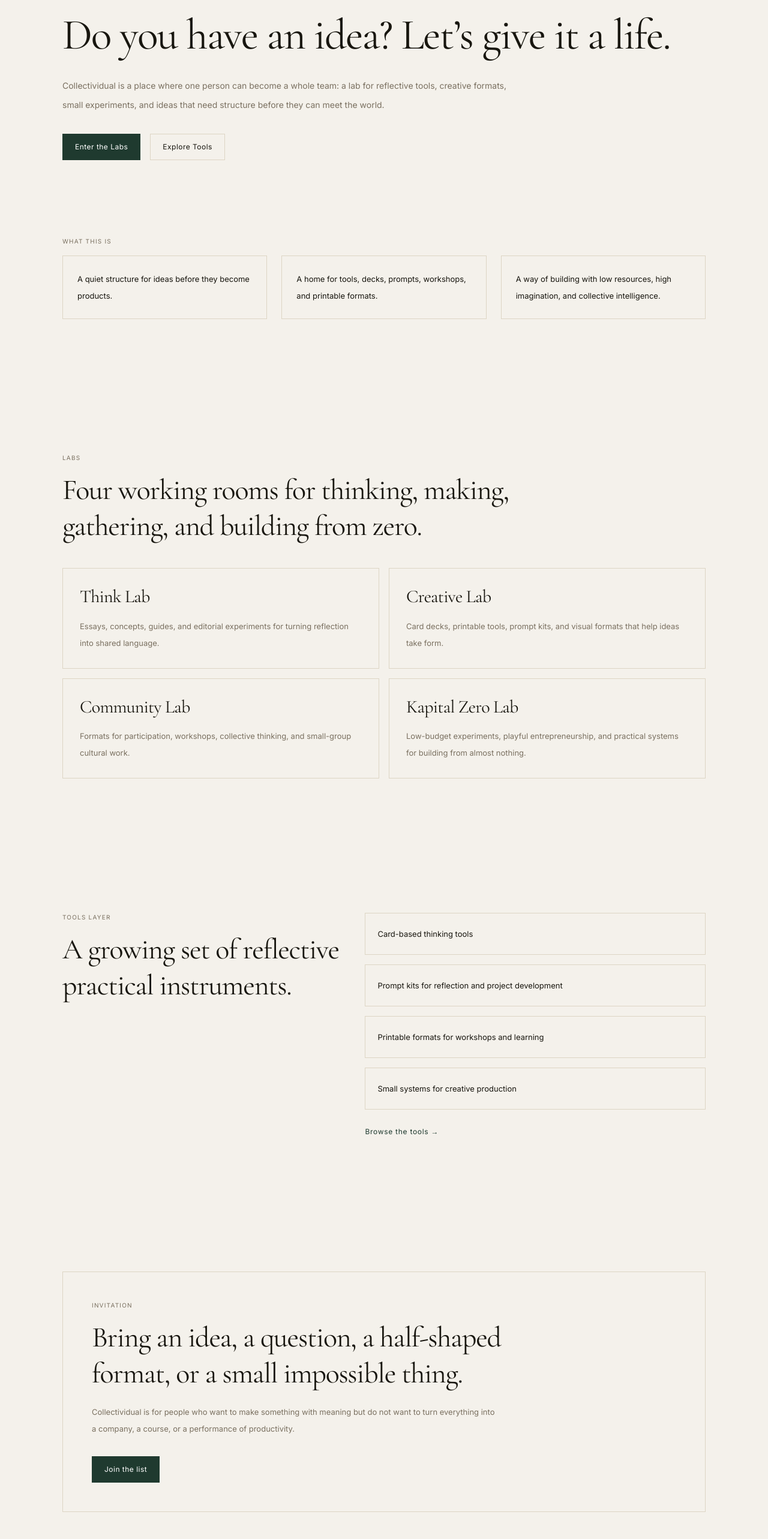
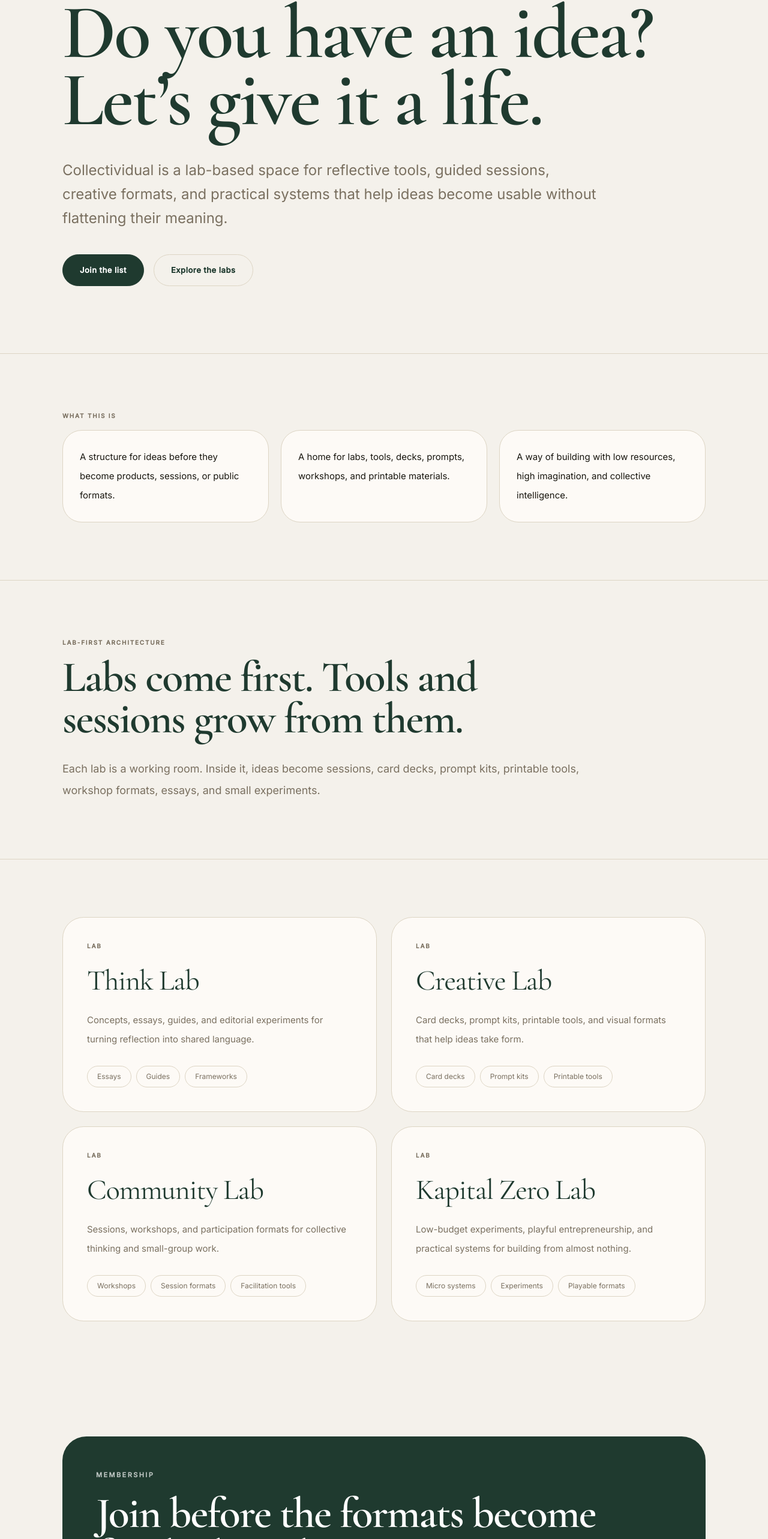
Before and after one commit to selaleakirmak-cmyk/collectividual-site, a Next.js app: page / in a window 1280 px wide. Shown: the part 223-2789 px from the top of the page at 60% size. Built offline with nearby package versions, Linux system fonts and the light colour scheme.

Commit message:
Reframe homepage around labs sessions and membership

```diff
--- a/app/page.tsx
+++ b/app/page.tsx
@@ -5,80 +5,86 @@ const labs = [
   {
     title: "Think Lab",
     description:
-      "Essays, concepts, guides, and editorial experiments for turning reflection into shared language.",
+      "Concepts, essays, guides, and editorial experiments for turning reflection into shared language.",
     href: "/labs#think-lab",
+    items: ["Essays", "Guides", "Frameworks"],
   },
   {
     title: "Creative Lab",
     description:
-      "Card decks, printable tools, prompt kits, and visual formats that help ideas take form.",
+      "Card decks, prompt kits, printable tools, and visual formats that help ideas take form.",
     href: "/labs#creative-lab",
+    items: ["Card decks", "Prompt kits", "Printable tools"],
   },
   {
     title: "Community Lab",
     description:
-      "Formats for participation, workshops, collective thinking, and small-group cultural work.",
+      "Sessions, workshops, and participation formats for collective thinking and small-group work.",
     href: "/labs#community-lab",
+    items: ["Workshops", "Session formats", "Facilitation tools"],
   },
   {
     title: "Kapital Zero Lab",
     description:
       "Low-budget experiments, playful entrepreneurship, and practical systems for building from almost nothing.",
     href: "/labs#kapital-zero-lab",
+    items: ["Micro systems", "Experiments", "Playable formats"],
   },
 ];
 
-const tools = [
-  "Card-based thinking tools",
-  "Prompt kits for reflection and project development",
-  "Printable formats for workshops and learning",
-  "Small systems for creative production",
-];
+export const metadata = {
+  title: "Collectividual | Labs, Sessions, and Reflective Tools for Ideas",
+  description:
+    "Collectividual helps ideas take form through labs, guided sessions, reflective tools, prompt kits, printable formats, and collective creative systems.",
+};
 
 export default function HomePage() {
   return (
     <>
-      <section className="py-24 md:py-32">
+      <section className="border-b border-[var(--border)] py-20 md:py-28">
         <Container>
-          <p className="mb-5 text-[10px] uppercase tracking-[0.14em] text-[var(--muted)]">
+          <p className="mb-5 text-[11px] font-semibold uppercase tracking-[0.18em] text-[var(--muted)]">
             Collectividual
           </p>
-          <h1 className="max-w-5xl text-5xl leading-tight md:text-7xl">
+          <h1 className="max-w-6xl text-[4.6rem] font-semibold leading-[0.88] text-[var(--accent)] md:text-[6.8rem] lg:text-[8rem]">
             Do you have an idea? Let’s give it a life.
           </h1>
-          <p className="mt-6 max-w-3xl text-[14px] leading-8 text-[var(--muted)]">
-            Collectividual is a place where one person can become a whole team: a lab for reflective tools,
-            creative formats, small experiments, and ideas that need structure before they can meet the world.
+          <p className="mt-10 max-w-4xl text-[20px] leading-9 text-[var(--muted)] md:text-[24px] md:leading-10">
+            Collectividual is a lab-based space for reflective tools, guided sessions, creative formats,
+            and practical systems that help ideas become usable without flattening their meaning.
           </p>
-          <div className="mt-8 flex flex-wrap gap-4">
+          <div className="mt-10 flex flex-wrap gap-4">
+            <Link
+              href="/join"
+              className="rounded-full border border-[var(--accent)] bg-[var(--accent)] px-7 py-4 text-[13px] font-semibold tracking-[0.04em] text-white transition hover:bg-[var(--accent-light)]"
+            >
+              Join the list
+            </Link>
             <Link
               href="/labs"
-              className="border border-[var(--accent)] bg-[var(--accent)] px-5 py-3 text-[12px] tracking-[0.04em] text-white transition hover:bg-[var(--accent-light)]"
+              className="rounded-full border border-[var(--border)] px-7 py-4 text-[13px] font-semibold tracking-[0.04em] text-[var(--accent)]"
             >
-              Enter the Labs
-            </Link>
-            <Link
-              href="/tools"
-              className="border border-[var(--border)] px-5 py-3 text-[12px] tracking-[0.04em] text-[var(--text)]"
-            >
-              Explore Tools
+              Explore the labs
             </Link>
           </div>
         </Container>
       </section>
 
-      <section className="pb-20 md:pb-28">
+      <section className="py-16 md:py-24">
         <Container>
-          <p className="mb-4 text-[10px] uppercase tracking-[0.12em] text-[var(--muted)]">
+          <p className="mb-4 text-[10px] font-semibold uppercase tracking-[0.18em] text-[var(--muted)]">
             What this is
           </p>
-          <div className="grid gap-6 md:grid-cols-3">
+          <div className="grid gap-5 md:grid-cols-3">
             {[
-              "A quiet structure for ideas before they become products.",
-              "A home for tools, decks, prompts, workshops, and printable formats.",
+              "A structure for ideas before they become products, sessions, or public formats.",
+              "A home for labs, tools, decks, prompts, workshops, and printable materials.",
               "A way of building with low resources, high imagination, and collective intelligence.",
             ].map((item) => (
-              <div key={item} className="border border-[var(--border)] p-6 text-[13px] leading-7 text-[var(--text)]">
+              <div
+                key={item}
+                className="rounded-[2rem] border border-[var(--border)] bg-[var(--surface)] p-7 text-[15px] leading-8 text-[var(--text)]"
+              >
                 {item}
               </div>
             ))}
@@ -86,60 +92,70 @@ export default function HomePage() {
         </Container>
       </section>
 
-      <section className="py-20 md:py-28">
+      <section className="border-y border-[var(--border)] py-16 md:py-24">
         <Container>
-          <p className="mb-4 text-[10px] uppercase tracking-[0.12em] text-[var(--muted)]">Labs</p>
-          <h2 className="max-w-4xl text-4xl leading-tight md:text-5xl">
-            Four working rooms for thinking, making, gathering, and building from zero.
-          </h2>
-          <div className="mt-10 grid gap-4 md:grid-cols-2">
+          <div className="max-w-4xl">
+            <p className="mb-4 text-[10px] font-semibold uppercase tracking-[0.18em] text-[var(--muted)]">
+              Lab-first architecture
+            </p>
+            <h2 className="text-5xl font-semibold leading-[0.95] text-[var(--accent)] md:text-7xl">
+              Labs come first. Tools and sessions grow from them.
+            </h2>
+            <p className="mt-8 text-[18px] leading-9 text-[var(--muted)]">
+              Each lab is a working room. Inside it, ideas become sessions, card decks, prompt kits,
+              printable tools, workshop formats, essays, and small experiments.
+            </p>
+          </div>
+        </Container>
+      </section>
+
+      <section className="py-16 md:py-24">
+        <Container>
+          <div className="grid gap-6 md:grid-cols-2">
             {labs.map((lab) => (
               <Link
                 key={lab.title}
+                id={lab.href.split("#")[1]}
                 href={lab.href}
-                className="border border-[var(--border)] p-7 transition hover:border-[var(--accent)]"
+                className="rounded-[2.2rem] border border-[var(--border)] bg-[var(--surface)] p-8 transition hover:border-[var(--accent)] hover:bg-white md:p-10"
               >
-                <h3 className="text-3xl leading-tight">{lab.title}</h3>
-                <p className="mt-4 text-[13px] leading-7 text-[var(--muted)]">{lab.description}</p>
+                <p className="mb-5 text-[10px] font-bold uppercase tracking-[0.18em] text-[var(--muted)]">
+                  Lab
+                </p>
+                <h3 className="text-5xl leading-tight text-[var(--accent)]">{lab.title}</h3>
+                <p className="mt-5 text-[15px] leading-8 text-[var(--muted)]">{lab.description}</p>
+                <div className="mt-7 flex flex-wrap gap-2">
+                  {lab.items.map((item) => (
+                    <span
+                      key={item}
+                      className="rounded-full border border-[var(--border)] px-4 py-2 text-[12px] text-[var(--muted)]"
+                    >
+                      {item}
+                    </span>
+                  ))}
+                </div>
               </Link>
             ))}
           </div>
         </Container>
       </section>
 
-      <section className="py-20 md:py-28">
-        <Container className="grid gap-10 md:grid-cols-[0.9fr_1.1fr]">
-          <div>
-            <p className="mb-4 text-[10px] uppercase tracking-[0.12em] text-[var(--muted)]">Tools layer</p>
-            <h2 className="text-4xl leading-tight md:text-5xl">A growing set of reflective practical instruments.</h2>
-          </div>
-          <div className="grid gap-4">
-            {tools.map((tool) => (
-              <div key={tool} className="border border-[var(--border)] p-5 text-[13px] leading-7 text-[var(--text)]">
-                {tool}
-              </div>
-            ))}
-            <Link href="/tools" className="mt-3 inline-flex text-[12px] tracking-[0.06em] text-[var(--accent)]">
-              Browse the tools →
-            </Link>
-          </div>
-        </Container>
-      </section>
-
-      <section className="py-20 md:py-28">
+      <section className="py-16 md:py-24">
         <Container>
-          <div className="border border-[var(--border)] p-8 md:p-12">
-            <p className="mb-4 text-[10px] uppercase tracking-[0.12em] text-[var(--muted)]">Invitation</p>
-            <h2 className="max-w-3xl text-4xl leading-tight md:text-5xl">
-              Bring an idea, a question, a half-shaped format, or a small impossible thing.
+          <div className="rounded-[2.5rem] bg-[var(--accent)] p-8 text-white md:p-12 lg:p-14">
+            <p className="mb-5 text-[11px] font-bold uppercase tracking-[0.22em] text-white/70">
+              Membership
+            </p>
+            <h2 className="max-w-4xl text-5xl font-semibold leading-[0.98] md:text-7xl">
+              Join before the formats become finished products.
             </h2>
-            <p className="mt-5 max-w-2xl text-[13px] leading-7 text-[var(--muted)]">
-              Collectividual is for people who want to make something with meaning but do not want to turn
-              everything into a company, a course, or a performance of productivity.
+            <p className="mt-8 max-w-3xl text-[18px] leading-9 text-white/75">
+              Members get early notes, tool previews, session invitations, printable experiments, and behind-the-scenes
+              development updates from the labs.
             </p>
             <Link
               href="/join"
-              className="mt-8 inline-flex border border-[var(--accent)] bg-[var(--accent)] px-5 py-3 text-[12px] tracking-[0.04em] text-white transition hover:bg-[var(--accent-light)]"
+              className="mt-10 inline-flex rounded-full bg-[#dfe7e2] px-7 py-4 text-[15px] font-bold text-[var(--accent)]"
             >
               Join the list
             </Link>
```
